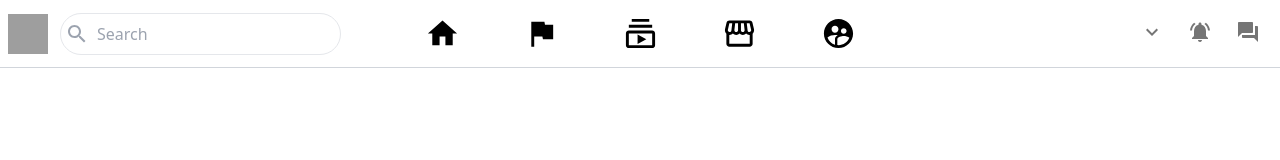
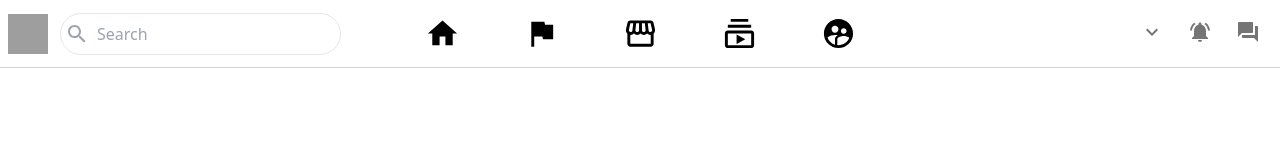
Before and after one commit to maldassin/dark-facebook-clone, a React (Create React App) app: page / in a window 1280 px wide. Shown: the top 160 px of the page. Built offline with nearby package versions, Linux system fonts and the light colour scheme; grey boxes are pictures that could not be loaded.

Commit message:
Setting up to migrate to MUI v5

```diff
--- a/package.json
+++ b/package.json
@@ -3,7 +3,6 @@
   "version": "0.1.0",
   "private": true,
   "dependencies": {
-    "@material-ui/core": "^4.12.4",
     "@material-ui/icons": "^4.11.3",
     "react": "^18.2.0",
     "react-dom": "^18.2.0",
--- a/src/components/Header/Header.js
+++ b/src/components/Header/Header.js
@@ -1,4 +1,5 @@
 import IconButton from "@material-ui/core/IconButton";
+// import { AiFillHome } from "react-icons/ai";
 import {
   ExpandMore,
   Flag,
@@ -14,6 +15,7 @@ import {
 function Header() {
   return (
     <div className="header sticky flex bg-white border-b border-solid border-gray-300 top-0 z-100 py-2 px-2">
+      {/* ANCHOR Header left */}
       <div className="header-left flex items-center w-1/5">
         <img
           className="header-logo flex h-10 w-10"
@@ -30,6 +32,7 @@ function Header() {
         </div>
       </div>
 
+      {/* ANCHOR Header center */}
       <div className="header-center flex flex-1 justify-center mx-2 py-2 w-3/5">
         <div className="header-page flex items-center py-0 px-8 cursor-pointer">
           <Home fontSize="large" />
@@ -38,15 +41,17 @@ function Header() {
           <Flag fontSize="large" />
         </div>
         <div className="header-page flex items-center py-0 px-8 cursor-pointer">
-          <SubscriptionsOutlined fontSize="large" />
+          <StorefrontOutlined fontSize="large" />
         </div>
         <div className="header-page flex items-center py-0 px-8 cursor-pointer">
-          <StorefrontOutlined fontSize="large" />
+          <SubscriptionsOutlined fontSize="large" />
         </div>
         <div className="header-page flex items-center py-0 px-8 cursor-pointer">
           <SupervisedUserCircle fontSize="large" />
         </div>
       </div>
+
+      {/* ANCHOR Header right */}
       <div className="header-right w-1/5">
         <div className="header-info flex flex-row-reverse">
           {/* <h4>Maen Dassin</h4> */}
```
Also changed, not shown: 1 other file (tests, documents, lock files or other folders).
